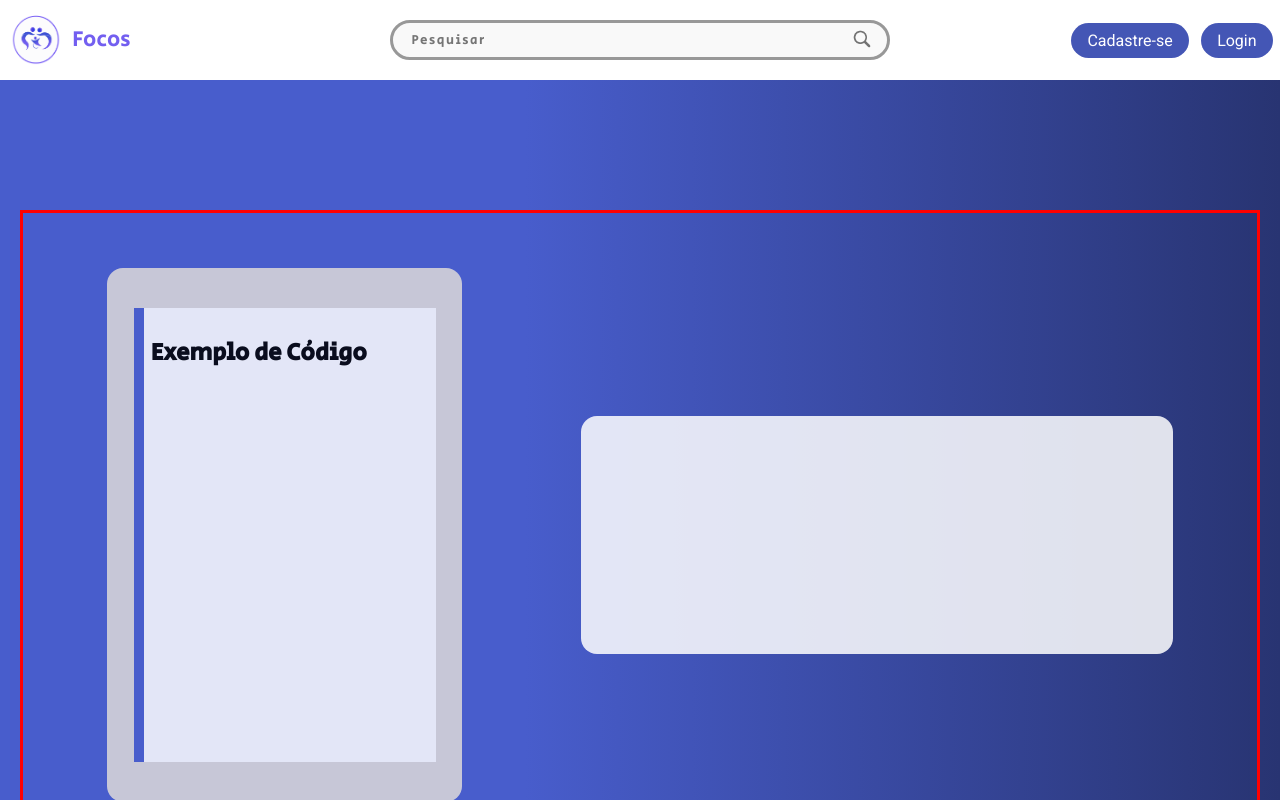
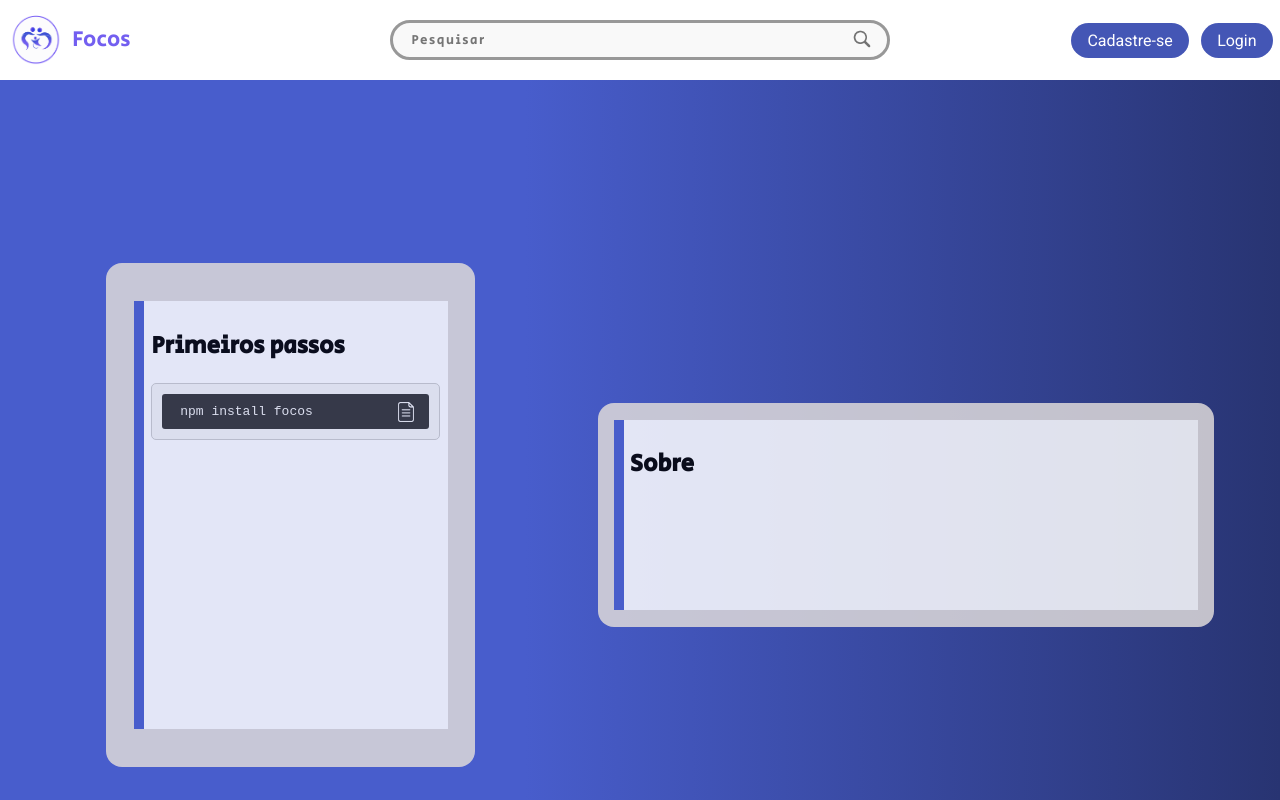
Before and after one commit to RafaelTome22/TCC-ETEC-JARAGUA, a React (Create React App) app in the folder projeto-react/: page / in a window 1280 px wide. Built offline with nearby package versions, Linux system fonts and the light colour scheme; no server answers.

Commit message:
tela vitrine 90% em estilo

```diff
--- a/projeto-react/src/PAGES/vitrine.js
+++ b/projeto-react/src/PAGES/vitrine.js
@@ -1,34 +1,49 @@
-import React from 'react';
+import React, { useRef } from 'react';
 import styles from '../styles/vitrine.module.css';
 import logo from '../assets/logo.png';
 import lupa from '../assets/lupa.png';
+import copy from '../assets/documento.png'
 
 function Vitrine() {
+  const codeRef = useRef(null); // Cria uma referência para o código
+
+  function copyCode() {
+    const codeElement = codeRef.current; // Acessa o elemento <pre> através da ref
+
+    // Cria um elemento de input temporário para usar como intermediário
+    const tempInput = document.createElement('textarea');
+    tempInput.value = codeElement.textContent;
+    document.body.appendChild(tempInput);
+
+    // Seleciona o conteúdo do input e copia para a área de transferência
+    tempInput.select();
+    document.execCommand('copy');
+
+    // Remove o input temporário
+    document.body.removeChild(tempInput);
+
+    // Feedback visual ou de áudio para indicar que o código foi copiado
+    alert('Código copiado para a área de transferência!');
+  }
+
   return (
-    <div className={styles.all}>  {/*Começo da página vitrine*/}
+    <div className={styles.all}> {/*Começo da página vitrine*/}
       <header className={styles['header-main']}> {/*Começo do header*/}
         <div className={styles['header-info']}> {/*Começo do header de info*/}
-          <img className={styles.logo}
-              src={logo}
-              alt='logo da empresa focos'
-          />
+          <img className={styles.logo} src={logo} alt="logo da empresa focos" />
           <p className={styles['nome-empresa']}>Focos</p>
         </div> {/*Fim do header de info*/}
         <div className={styles['header-pesquisa']}>
-          <input type='text' id='searchInput' placeholder='Pesquisar' className={styles['searchInput']} />
+          <input type="text" id="searchInput" placeholder="Pesquisar" className={styles['searchInput']} />
           <label htmlFor="searchInput">
             <span>
-              <img
-                className={styles['icon-pesquisa']}
-                src={lupa}
-                alt="ícone de pesquisa"
-              />
+              <img className={styles['icon-pesquisa']} src={lupa} alt="ícone de pesquisa" />
             </span>
           </label>
         </div>
         <div className={styles['header-btn']}> {/*Começo do header botoes de login e cadastro*/}
-          <button title='Cadastre-se' className={styles['btn-form-log']}>Cadastre-se</button>
-          <button title='Login' className={styles['btn-form-log']}>Login</button>
+          <button title="Cadastre-se" className={styles['btn-form-log']}>Cadastre-se</button>
+          <button title="Login" className={styles['btn-form-log']}>Login</button>
         </div> {/*Fim do header botoes de login e cadastro*/}
       </header> {/*Fim do header*/}
 
@@ -36,12 +51,27 @@ function Vitrine() {
         <div className={styles['article-main']}>
           <div className={styles['exemp-cod']}>
             <div className={styles['text-exemp-cod']}>
-                <h1>Exemplo de Código</h1>
+              <h1>Primeiros passos</h1>
+              <div className={styles['code-container']}>
+                <pre ref={codeRef} id="code">
+                  {` npm install focos`}
+                </pre>
+                <button className={styles["btn-copy"]} onClick={copyCode}>
+                  <img
+                    className={styles['icon-copy']} src={copy} alt="ícone de cópia"
+                  />
+                </button>
+              </div>
             </div>
           </div>
           <div className={styles['text-exemp']}>
+            <div className={styles['explicacao-exemp-cod']}>
+              <h1>Sobre</h1>
+            </div>
+          </div>
+        </div>
+        <div className="article-secundario">
 
-          </div>
         </div>
       </article>
     </div>
--- a/projeto-react/src/styles/vitrine.module.css
+++ b/projeto-react/src/styles/vitrine.module.css
@@ -111,6 +111,7 @@ html, body {
     margin-top: 80px; /* Garante que o conteúdo fique abaixo do header */
     padding: 20px;
     display: flex;
+    flex-direction: column;
 }
 
 .article-main {
@@ -119,7 +120,6 @@ html, body {
     margin-top: 150px;
     padding: 2%;
     display: flex;
-    border: 3px solid red;
     justify-content: space-around;
     align-items: center;
 }
@@ -144,13 +144,64 @@ html, body {
 }
 
 .text-exemp-cod h1 {
-    font-family: "Secular one";
+    font-family: "Secular one", sans-serif;
 }
 
+.code-container {
+    position: relative;
+    border: 1px solid #ccc;
+    border-radius: 5px;
+    padding: 10px;
+    background-color: #f5f5f5;
+    max-width: 600px;
+    margin: 0 auto;
+}
+
+pre {
+    margin: 0;
+    white-space: pre-wrap;
+    word-wrap: break-word;
+    background-color: #333;
+    color: #f5f5f5;
+    padding: 10px;
+    border-radius: 3px;
+}
+
+.btn-copy {
+    position: absolute;
+    top: 3px;
+    right: 3px;
+    background-color: transparent;
+    border: none;
+    cursor: pointer;
+}
+
+.icon-copy {
+    width: 20px;
+    height: 20px;
+    filter: invert(100%);
+}
+
+
 .text-exemp {
+    display: flex;
+    justify-content: center;
+    align-items: center;
     width: 50%;
     height: 40%;
-    background-color: #fff;
+    background-color: #dedada;
     opacity: 85%;
     border-radius: 16px;
 }
+
+.explicacao-exemp-cod {
+    padding: 1%;
+    border-left: #495ECD 10px solid;
+    width: 95%;
+    height: 85%;
+    background-color: #FFF;
+}
+
+.explicacao-exemp-cod h1 {
+    font-family: "Secular One", sans-serif;
+}
```
Also changed, not shown: projeto-react/src/assets/documento.png (added), 1 other file (tests, documents, lock files or other folders).
